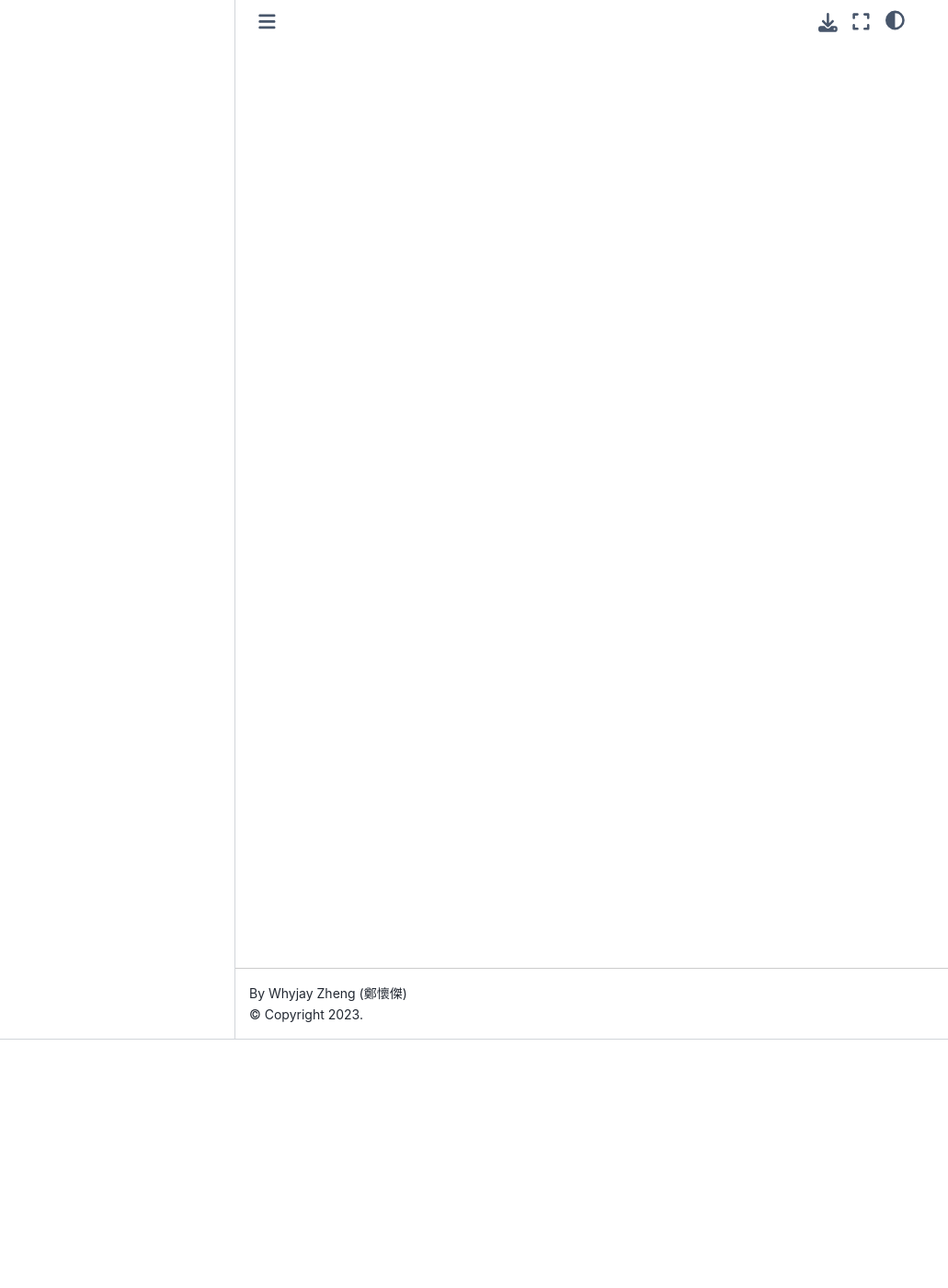
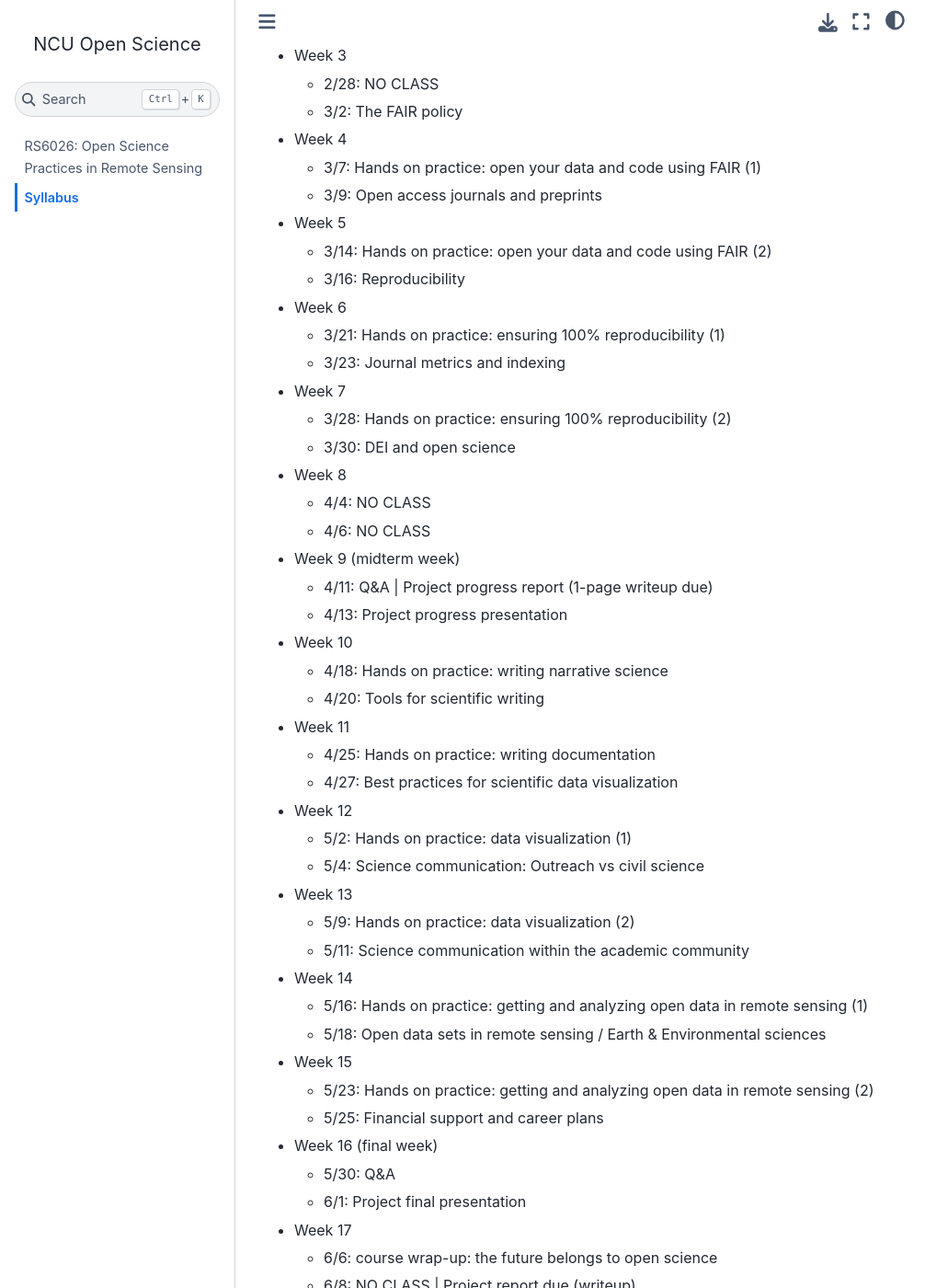
Before and after one commit to whyjz/ncu-open-science, a Jupyter Book: the page built from docs/syllabus.md, in a window 1280 px wide and 1400 px high, scrolled down 270 px. Shown: the whole window at 92% size, without its empty margins (0-1031 px from the left). Built offline with Jupyter Book 1.0.4 settings and Sphinx 7.4.7 and the Sphinx Book theme 1.1.4, drawn with Linux system fonts in a browser that asks for light colours; some of the changed text lies outside the part shown.

Commit message:
Add syllabus

```diff
--- a/docs/syllabus.md
+++ b/docs/syllabus.md
@@ -1,3 +1,56 @@
 # Syllabus
 
-Something is going to happen here.
+- Week 1
+  - 2/14: Checking in | course introduction
+  - 2/16: What is open science?
+- Week 2
+  - 2/21: Hands on practice: knowing the environment for open science
+  - 2/23: Open vs proprietary; license
+- Week 3
+  - 2/28: NO CLASS
+  - 3/2: The FAIR policy
+- Week 4
+  - 3/7: Hands on practice: open your data and code using FAIR (1)
+  - 3/9: Open access journals and preprints
+- Week 5
+  - 3/14: Hands on practice: open your data and code using FAIR (2)
+  - 3/16: Reproducibility
+- Week 6
+  - 3/21: Hands on practice: ensuring 100% reproducibility (1)
+  - 3/23: Journal metrics and indexing
+- Week 7
+  - 3/28: Hands on practice: ensuring 100% reproducibility (2)
+  - 3/30: DEI and open science
+- Week 8
+  - 4/4: NO CLASS
+  - 4/6: NO CLASS
+- Week 9 (midterm week)
+  - 4/11: Q&A | Project progress report (1-page writeup due)
+  - 4/13: Project progress presentation
+- Week 10
+  - 4/18: Hands on practice: writing narrative science
+  - 4/20: Tools for scientific writing
+- Week 11
+  - 4/25: Hands on practice: writing documentation
+  - 4/27: Best practices for scientific data visualization
+- Week 12
+  - 5/2: Hands on practice: data visualization (1)
+  - 5/4: Science communication: Outreach vs civil science
+- Week 13
+  - 5/9: Hands on practice: data visualization (2)
+  - 5/11: Science communication within the academic community
+- Week 14
+  - 5/16: Hands on practice: getting and analyzing open data in remote sensing (1)
+  - 5/18: Open data sets in remote sensing / Earth & Environmental sciences
+- Week 15
+  - 5/23: Hands on practice: getting and analyzing open data in remote sensing (2)
+  - 5/25: Financial support and career plans
+- Week 16 (final week)
+  - 5/30: Q&A
+  - 6/1: Project final presentation
+- Week 17
+  - 6/6: course wrap-up: the future belongs to open science
+  - 6/8: NO CLASS | Project report due (writeup)
+- Week 18
+  - 6/13: NO CLASS
+  - 6/15: NO CLASS
```
